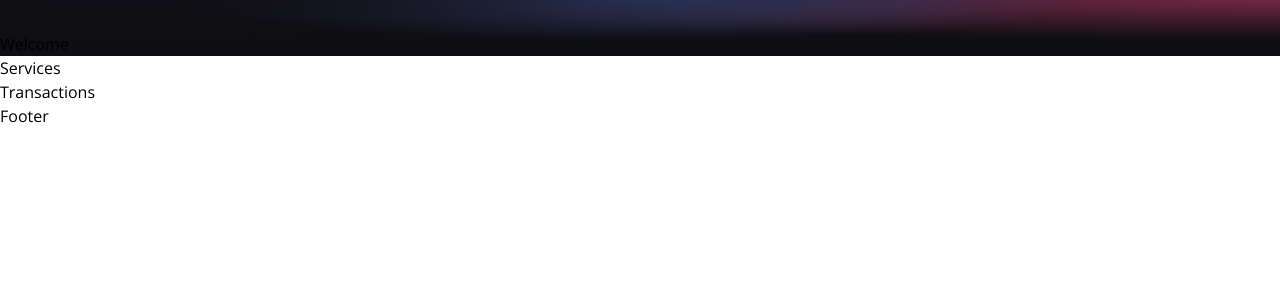
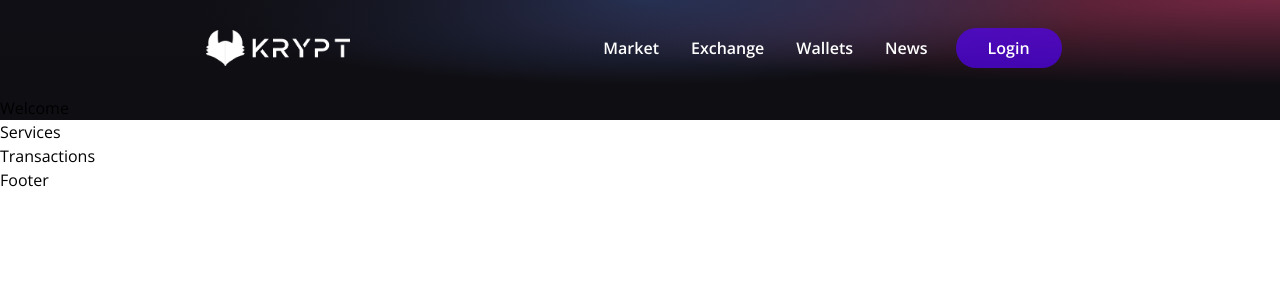
Before and after one commit to AtharvaUtekar/web3-project-kryptoz, a React (Vite) app in the folder client/: page / in a window 1280 px wide. Shown: the top 300 px of the page. Built offline with nearby package versions, Linux system fonts and the light colour scheme.

Commit message:
Navbar Complete

```diff
--- a/client/package.json
+++ b/client/package.json
@@ -9,6 +9,7 @@
     "preview": "vite preview"
   },
   "dependencies": {
+    "ethers": "^5.7.1",
     "react": "^18.2.0",
     "react-dom": "^18.2.0",
     "react-icons": "^4.4.0"
--- a/client/src/components/Navbar.jsx
+++ b/client/src/components/Navbar.jsx
@@ -1,13 +1,53 @@
-import React from 'react'
+import React, {useState} from 'react'
 import { HiOutlineMenu } from "react-icons/hi"
 import { AiOutlineClose } from "react-icons/ai"
 
 import logo from '../../images/logo.png'
 
+const NavbarItem = ({title, classProps}) => {
+  return (
+    <li className={`mx-4 curcor-pointer ${classProps}`}>
+      {title}
+    </li>
+  )
+}
+
 const Navbar = () => {
+
+  const [toggleMenu, setToggleMenu ] = useState(false);
+
   return (
-    <nav className="w-full flex md:justify-center justify-between items-center p-4">
+    <nav className="w-full flex md:justify-center font-semibold justify-between items-center p-4">
+      <div className="md:flex-[0.5] flex-initial justify-center items-center">
+        <img src={logo} className="w-36 cursor-pointer" alt="kryptoz"/>
+      </div>
+      <ul className="text-white md:flex hidden list-none flex-row justify-between items-center flex-initial">
+        {["Market","Exchange","Wallets","News"].map((item,index)=>(
+            <NavbarItem key={index+item} title={item}/>
+        ))}
+        <li className="bg-[#5500ffa9] py-2 px-8 m-3 rounded-full cursor-pointer font-semibold hover:bg-slate-100 hover:text-indigo-800">
+          Login
+        </li>
+      </ul>
+      <div className="flex relative">
+          { toggleMenu
+            ? <AiOutlineClose fontSize={32} className="text-white md:hidden cursor-pointer" onClick={()=>setToggleMenu(false)} />
+            : <HiOutlineMenu fontSize={32} className="text-white md:hidden cursor-pointer" onClick={()=>setToggleMenu(true)} />
+          }
+          { toggleMenu &&
 
+            <ul className="text-white z-10 fixed top-0 -right-2 p-10 font-semibold w-[70vw] h-screen shadow-2xl md:hidden list-none
+            flex flex-col justify-start items-end rounded-lg blue-glassmorphism animate-slide-in">
+              <li className="text-xl w-full my-2">
+              <AiOutlineClose fontSize={24} className="text-white md:hidden cursor-pointer" onClick={()=>setToggleMenu(false)} />
+              </li>
+              {["Market","Exchange","Wallets","News"].map((item,index)=>(
+                  <NavbarItem key={index+item} title={item} classProps="my-2 text-lg"/>
+              ))}
+
+            </ul>
+          }
+      </div>
     </nav>
   )
 }
```
Also changed, not shown: 1 other file (tests, documents, lock files or other folders).
